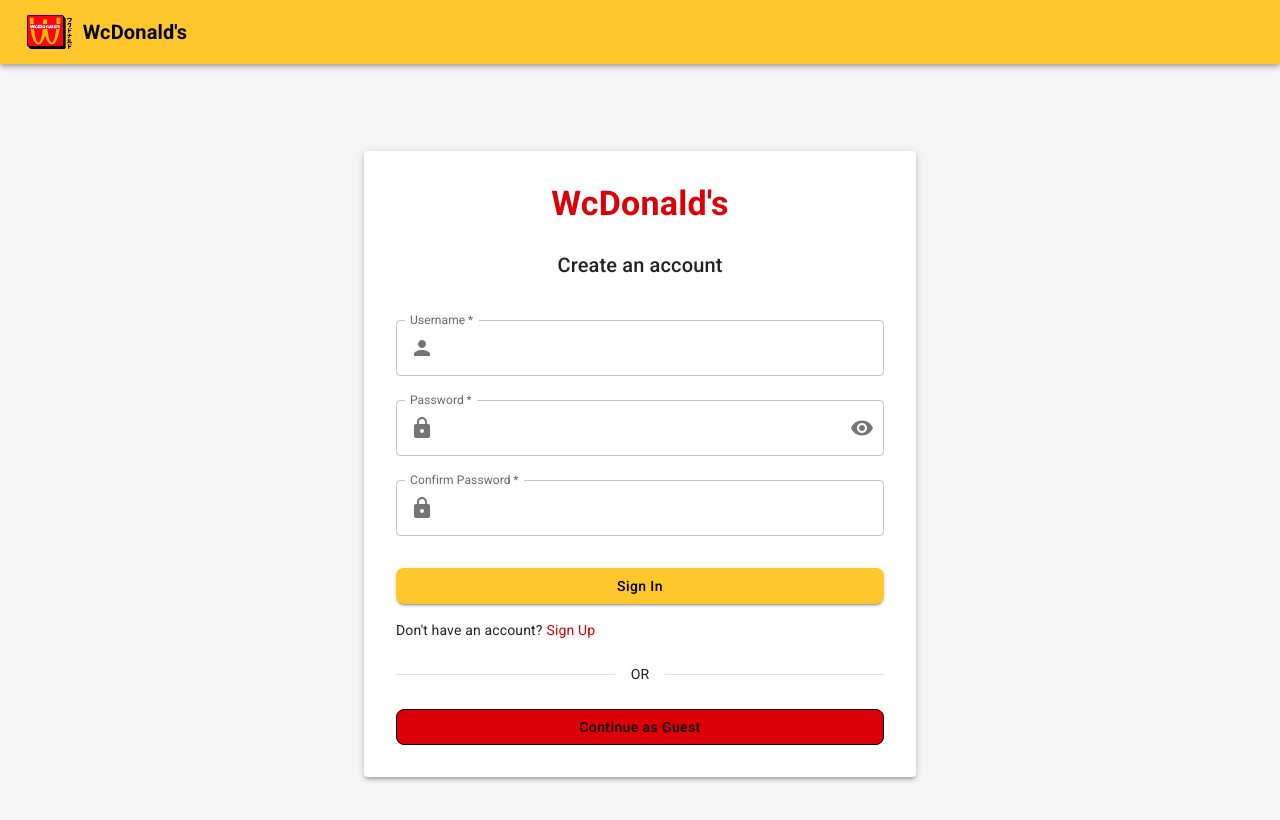
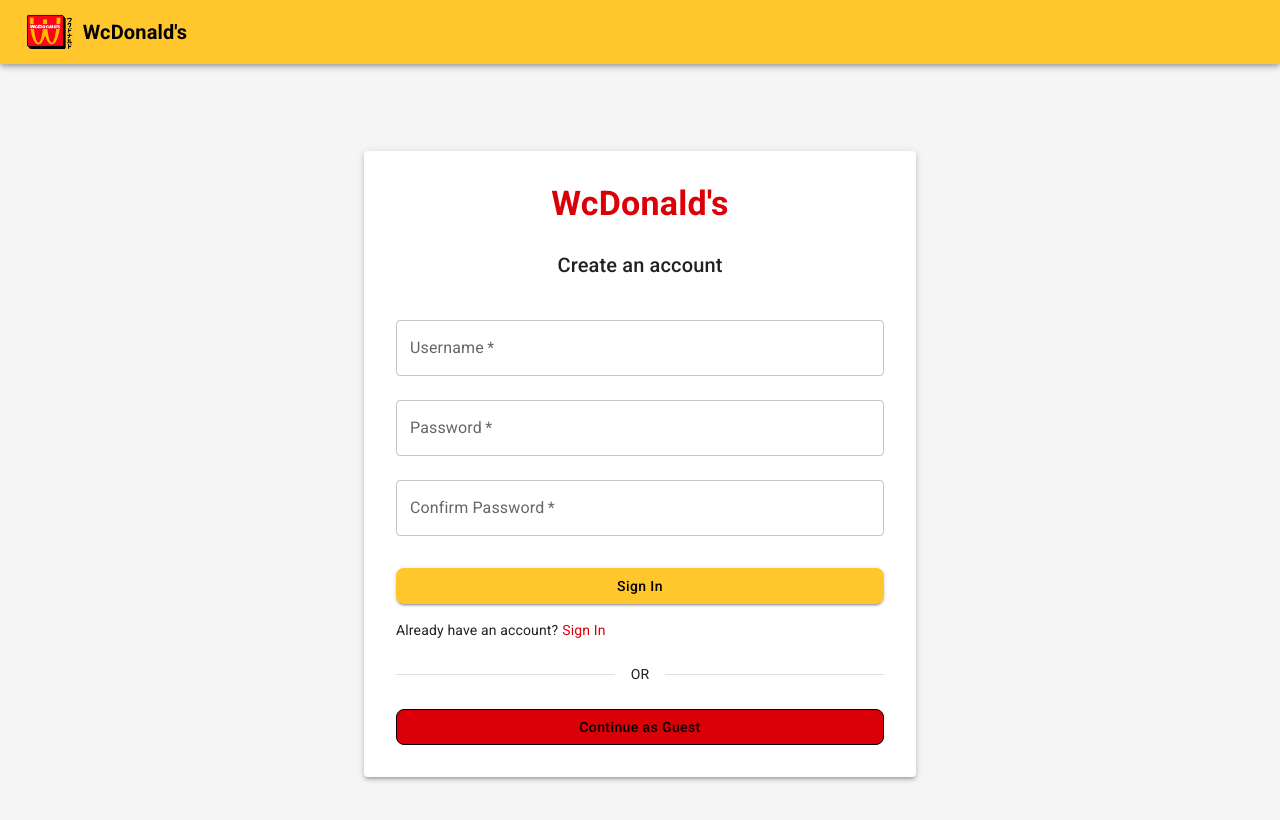
Before and after one commit to zeno1406/wcdonalds, a React (Vite) app in the folder frontend/: page / in a window 1280 px wide. Both pictures are taken after a click on the link "Sign Up". Shown: the top 820 px of the page. Built offline with nearby package versions, Linux system fonts and the light colour scheme.

Commit message:
fix hide psw

```diff
--- a/frontend/src/pages/Home.jsx
+++ b/frontend/src/pages/Home.jsx
@@ -7,16 +7,11 @@
   Box,
   TextField,
   Paper,
-  IconButton,
-  InputAdornment,
   Link,
   Alert,
   Divider,
 } from '@mui/material';
 import {
-  Visibility,
-  VisibilityOff,
-  Email as EmailIcon,
   Lock as LockIcon,
   Person as PersonIcon,
 } from '@mui/icons-material';
@@ -134,13 +129,6 @@
             autoFocus
             value={formData.username}
             onChange={handleChange('username')}
-            InputProps={{
-              startAdornment: (
-                <InputAdornment position="start">
-                  <PersonIcon />
-                </InputAdornment>
-              ),
-            }}
           />
           <TextField
             margin="normal"
@@ -153,24 +141,6 @@
             autoComplete={isLogin ? 'current-password' : 'new-password'}
             value={formData.password}
             onChange={handleChange('password')}
-            InputProps={{
-              startAdornment: (
-                <InputAdornment position="start">
-                  <LockIcon />
-                </InputAdornment>
-              ),
-              endAdornment: (
-                <InputAdornment position="end">
-                  <IconButton
-                    aria-label="toggle password visibility"
-                    onClick={toggleShowPassword}
-                    edge="end"
-                  >
-                    {showPassword ? <VisibilityOff /> : <Visibility />}
-                  </IconButton>
-                </InputAdornment>
-              ),
-            }}
           />
 
           {!isLogin && (
@@ -180,17 +150,10 @@
               fullWidth
               name="confirmPassword"
               label="Confirm Password"
-              type={showPassword ? 'text' : 'password'}
+              type="password"
               id="confirmPassword"
               value={formData.confirmPassword}
               onChange={handleChange('confirmPassword')}
-              InputProps={{
-                startAdornment: (
-                  <InputAdornment position="start">
-                    <LockIcon />
-                  </InputAdornment>
-                ),
-              }}
             />
           )}
 
@@ -212,7 +175,7 @@
           </Button>
 
           <Typography variant="body2" sx={{ mb: 3, whiteSpace: 'nowrap' }}>
-            {isLogin ? 'Already have an account?' : 'Don\'t have an account?'}
+            {isLogin ?  'Don\'t have an account?' : 'Already have an account?'}
             <Link
             variant="body2"
             onClick={switchMode}
@@ -225,7 +188,7 @@
               }
             }}
           >
-            Sign Up
+            {isLogin ? 'Sign Up' : 'Sign In'}
           </Link>
           </Typography>
 
```
